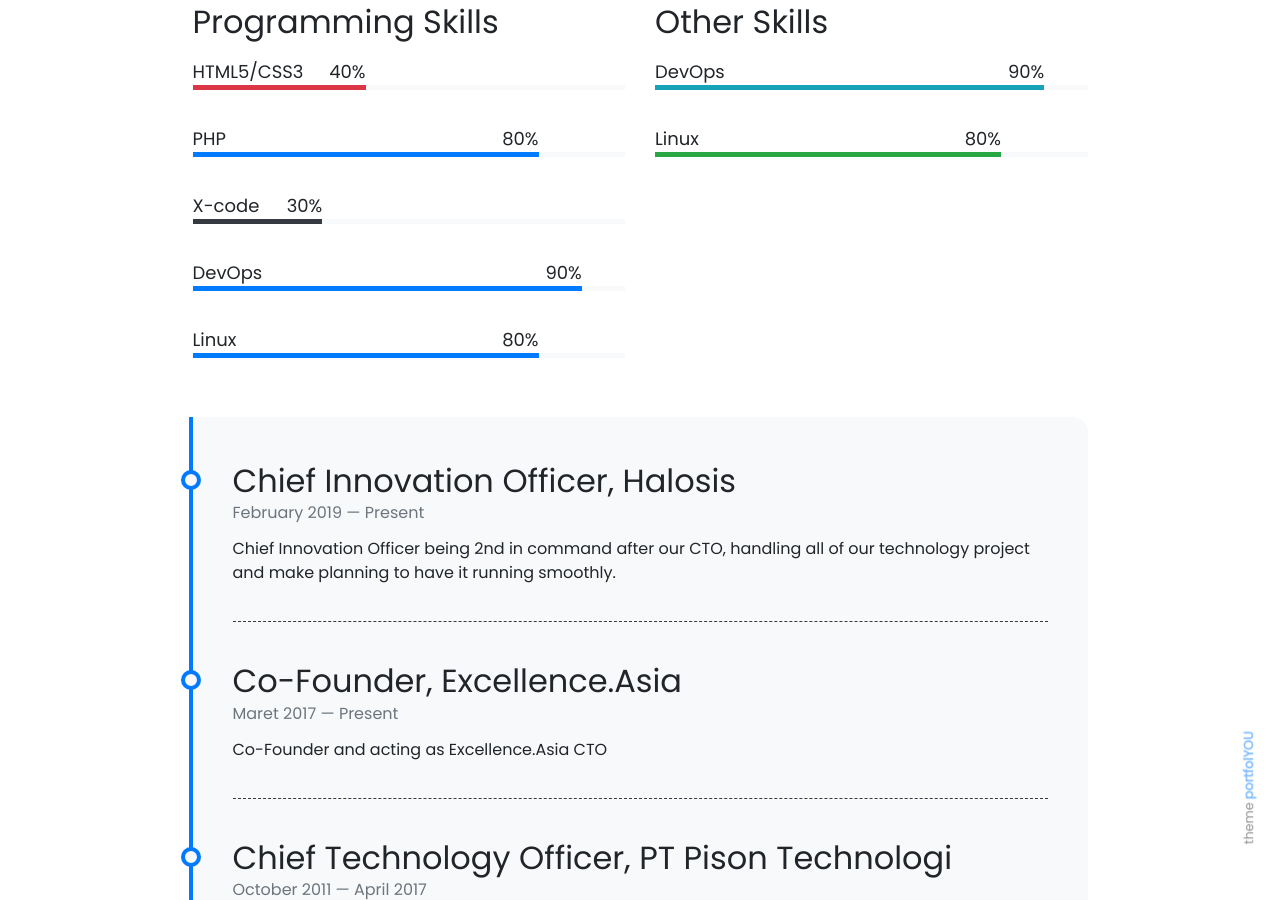
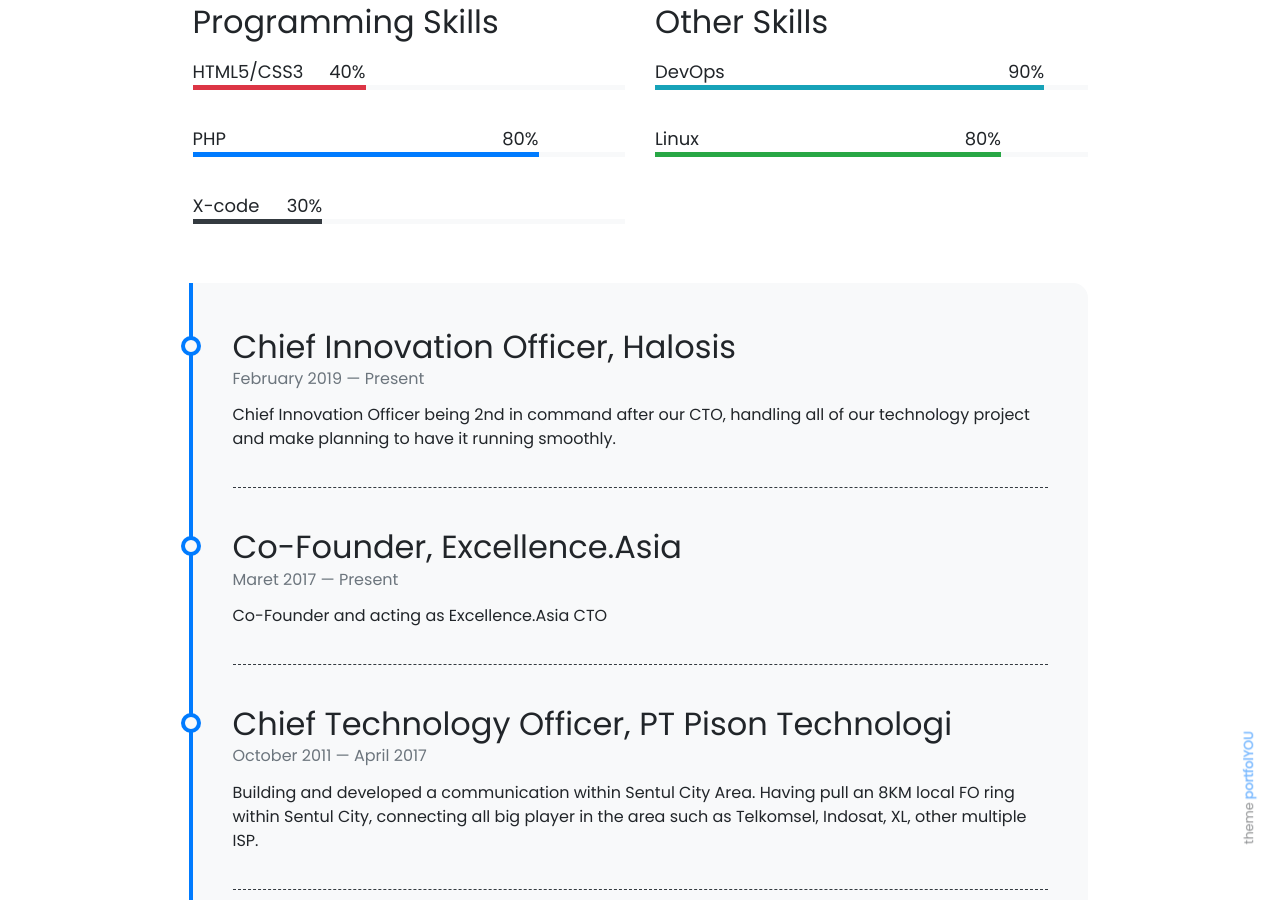
Before and after one commit to krdesigns-com/krdesigns-com.github.io, a Jekyll site: the page built from pages/about.md, in a window 1280 px wide and 900 px high, scrolled down 375 px. Built offline with Jekyll 4.4.1, drawn with Linux system fonts in a browser that asks for light colours; nearby versions of some CDN libraries; emoji names are drawn with the system emoji font.

```diff
--- a/_data/programming-skills.yml
+++ b/_data/programming-skills.yml
@@ -9,11 +9,3 @@
 - name: X-code
   percentage: 30
   color: dark
-
-- name: DevOps
-  percentage: 90
-  color:
-
-- name: Linux
-  percentage: 80
-  color:
```
